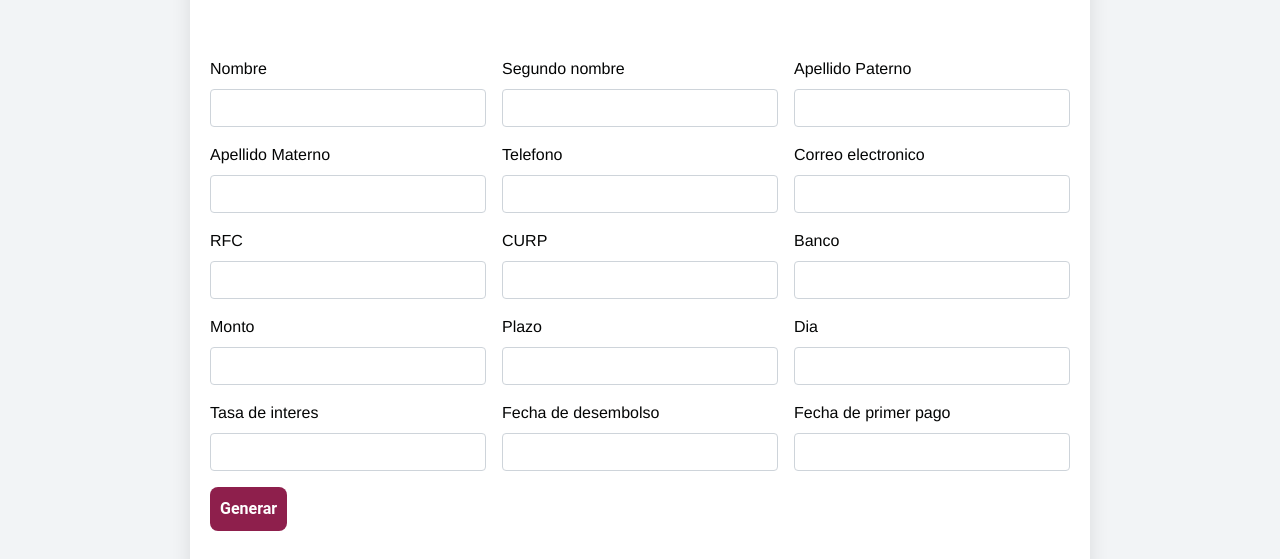
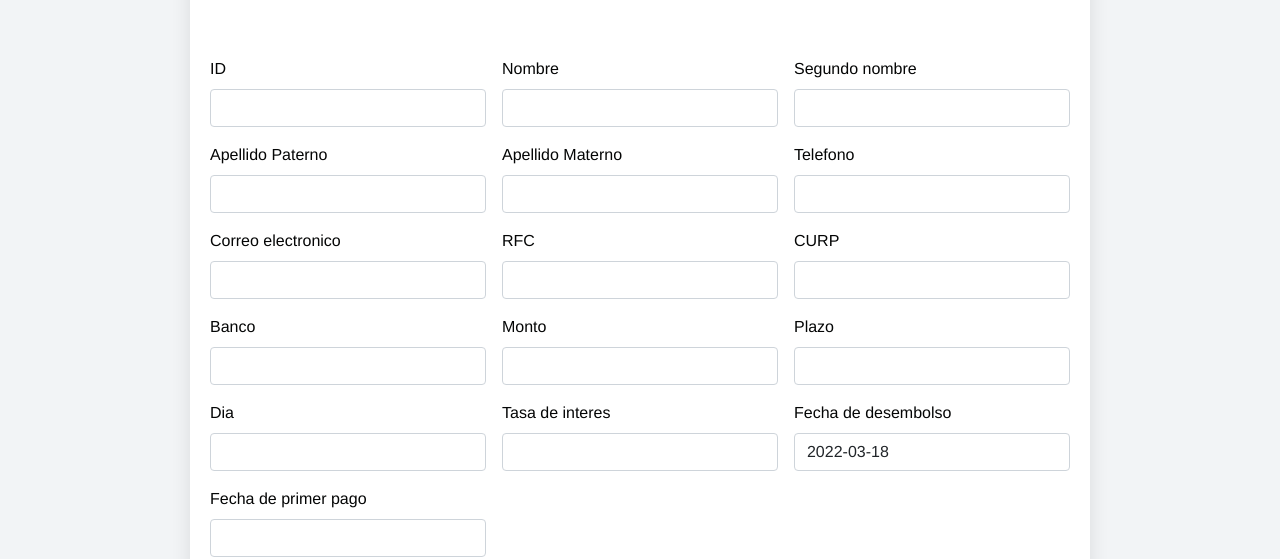
Before and after one commit to MarioAngelLeon/React-front, a React (Create React App) app: page /onboarding in a window 1280 px wide. Shown: the part 211-770 px from the top of the page. Built offline with nearby package versions, Linux system fonts and the light colour scheme.

Commit message:
Cambios para pantallas hasta desembolso

```diff
--- a/src/components/desembolso.js
+++ b/src/components/desembolso.js
@@ -82,7 +82,7 @@ export default function Desmbolso() {
                   <footer class="blockquote-footer">
                     {!todos
                       ? ''
-                      : `ID en PTS:  ${todos.messageRS.response[0].PTSId}`}
+                      : `ID de rastreo:  ${todos.messageRS.response[0].PTSId}`}
                   </footer>
                 </blockquote>
               </div>
--- a/src/components/onboarding.js
+++ b/src/components/onboarding.js
@@ -39,6 +39,13 @@ export default function Onboarding() {
     return result
   }
 
+  function diaHoy() {
+    let days = new Date()
+    days.setDate(days.getDate())
+    const result = `${days.toJSON().split('T')[0]}`
+    return result
+  }
+
   const imagen =
     'https://solicitaloahora.financieramontedepiedad.com.mx/images/brand/financiera_monte_de_piedad_logo.png'
 
@@ -62,6 +69,18 @@ export default function Onboarding() {
           </header>
           <div class="content">
             <form class="row g-3 needs-validation" novalidate>
+            <div class="col-md-4">
+                <label for="validationCustom17" class="form-label">
+                  ID
+                </label>
+                <input
+                  type="text"
+                  class="form-control"
+                  id="validationCustom17"
+                  required
+                  {...register('idcliente')}
+                />
+              </div>
               <div class="col-md-4">
                 <label for="validationCustom01" class="form-label">
                   Nombre
@@ -226,6 +245,7 @@ export default function Onboarding() {
                   type="text"
                   class="form-control"
                   id="validationCustom15"
+                  value={diaHoy()}
                   required
                   {...register('desembolso')}
                 />
@@ -264,7 +284,7 @@ export default function Onboarding() {
                       values.desembolso
                     )}&primer_pago=${
                       !values.primer_pago ? '' : calcularDia(values.primer_pago)
-                    }`
+                    }&idcliente=${values.idcliente}`
                     console.log(url)
                     consumeApi(url)
                   }}
--- a/src/components/pagos.js
+++ b/src/components/pagos.js
@@ -4,12 +4,26 @@ import { useState } from 'react'
 import { useForm } from 'react-hook-form'
 
 export default function Pagos() {
+  const params = new URLSearchParams(window.location.search)
+  const value_nombre = params.get('nombre')
+  console.log(`ID cuenta: ${value_nombre}`)
+  const value_clabe = params.get('clabe')
+  console.log(`Monto: ${value_clabe}`)
+
   const { register, getValues } = useForm()
   const [todos, setTodos] = useState()
+
   const consumeApi = async (URL) => {
     const response = await axios.get(URL)
     console.log(response.data)
     setTodos(response.data)
+  }
+
+  function diaHoy() {
+    let days = new Date()
+    days.setDate(days.getDate())
+    const result = `${days.toJSON().split('T')[0]}`
+    return result
   }
 
   const imagen =
@@ -44,6 +58,7 @@ export default function Pagos() {
                   type="text"
                   class="form-control"
                   id="validationCustom01"
+                  value={value_nombre}
                   required
                   {...register('clientFullName')}
                 />
@@ -68,6 +83,7 @@ export default function Pagos() {
                   type="text"
                   class="form-control"
                   id="validationCustom01"
+                  value={diaHoy()}
                   required
                   {...register('fechaoperacion')}
                 />
@@ -80,6 +96,7 @@ export default function Pagos() {
                   type="text"
                   class="form-control"
                   id="validationCustom01"
+                  value={value_clabe}
                   required
                   {...register('clientCLABE')}
                 />
@@ -115,6 +132,14 @@ export default function Pagos() {
             </form>
             <br />
             <h3>{!todos ? '' : 'Operacion realizada'}</h3>
+            <br/>
+            {!todos ? (
+                        ''
+                      ) : (
+                        <a href={`http://localhost:3000/usuario`}>
+                          <button type="button">Regresar</button>
+                        </a>
+                      )}
           </div>
         </article>
       </section>
--- a/src/components/usuario.js
+++ b/src/components/usuario.js
@@ -132,7 +132,7 @@ export default function Usuario() {
                           {!todos ? (
                                       ''
                                     ) : (
-                                      <a href="http://localhost:3000/pagos">
+                                      <a href={`http://localhost:3000/pagos?nombre=${todos.user.firstName} ${todos.user.lastName} ${todos.user.materno}&clabe=${todos.user.clabe}`}>
                                         <button id="buttonPayment" type="button">Pagar</button>
                                       </a>
                                     )}
```
